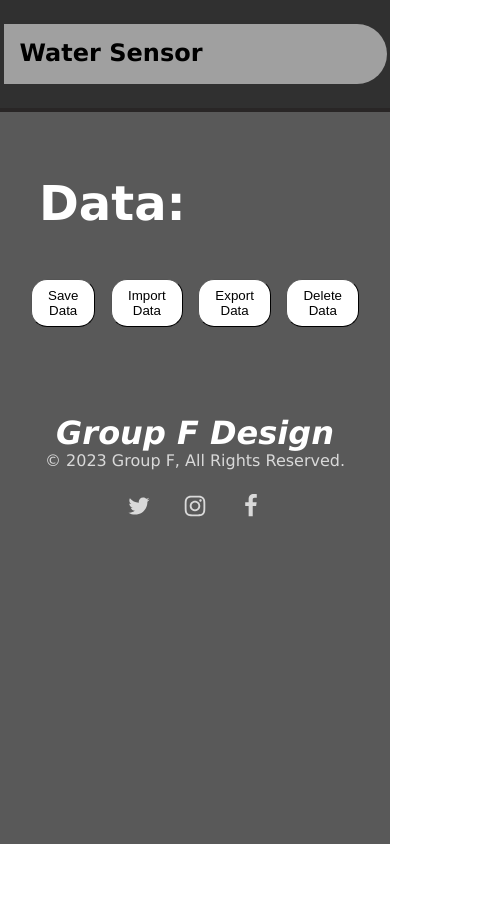
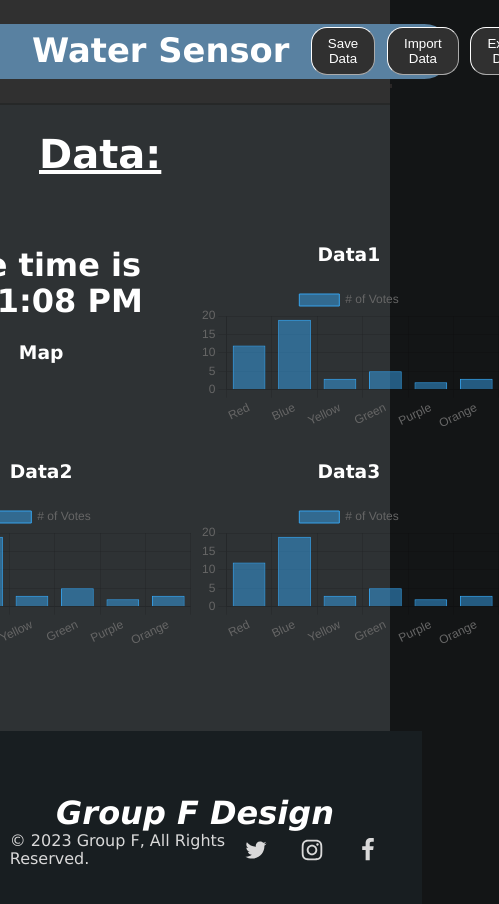
Before and after one commit to Neposis/WaterSensorData, a SvelteKit app: page / in a window 390 px wide. Shown: the top 904 px of the page, 499 px wide, since content can reach past the window. Before the commit the page ends 844 px from the top, so only its background shows below. Built offline with nearby package versions, Linux system fonts and the light colour scheme.

Commit message:
Actually begun implementation work

```diff
--- a/package.json
+++ b/package.json
@@ -20,6 +20,7 @@
 	},
 	"type": "module",
 	"dependencies": {
+		"chart.js": "^4.4.0",
 		"ws": "^8.14.2"
 	}
 }
--- a/src/app.html
+++ b/src/app.html
@@ -16,13 +16,14 @@
 			body {
 				font-weight: 400;
 				font-style:normal;
+				max-width: 1920px;
 				text-decoration: none;
 				text-transform: none;
 				letter-spacing: normal;
 				line-height: 1.15;
-			color: var(--dl-color-gray-black);
-			background-color: var(--dl-color-gray-white);
-
+				color: #ffffff;
+				background-color: #131516;
+				overflow-x: hidden;
 			}
 		</style>
 	</head>
@@ -34,19 +35,17 @@
 </html>
 
 <style>
-
 	:root {
 		--dl-color-gray-500: #595959;
 		--dl-color-gray-700: #999999;
-		--dl-color-gray-800: #595959;
+		--dl-color-gray-800: #2e3234;
 		--dl-color-gray-900: #D9D9D9;
 		--dl-size-size-large: 144px;
 		--dl-size-size-small: 48px;
 		--dl-color-danger-300: #A22020;
 		--dl-color-danger-500: #BF2626;
 		--dl-color-danger-700: #E14747;
-		--dl-color-gray-black: #000000;
-		--dl-color-gray-white: #FFFFFF;
+		--dl-color-gray-black: rgb(1, 1, 1);
 		--dl-size-size-medium: 96px;
 		--dl-size-size-xlarge: 192px;
 		--dl-size-size-xsmall: 16px;
@@ -78,22 +77,10 @@
 		--dl-space-space-oneandhalfunits: 24px;
 	}
 	.home-container {
-		width: 100%;
-		height: 100%;
+		width: 100vw;
 		display: flex;
-		overflow: hidden;
-		min-height: 100vh;
 		align-items: center;
 		flex-direction: column;
 		background-color: var(--dl-color-gray-800);
 	}
-	.button {
-		color: var(--dl-color-gray-black);
-		display: inline-block;
-		padding: 0.5rem 1rem;
-		border-color: var(--dl-color-gray-black);
-		border-width: 1px;
-		border-radius: 4px;
-		background-color: var(--dl-color-gray-white);
-	}
 </style>
--- a/src/routes/+page.svelte
+++ b/src/routes/+page.svelte
@@ -1,39 +1,62 @@
 <script>
+    import {time} from "../store.js";
+
+    import Graph from "./Graph.svelte";
+
+    const formatter = new Intl.DateTimeFormat('en', {
+        hour12: true,
+        hour: 'numeric',
+        minute: '2-digit',
+        second: '2-digit'
+    });
 
     let clickHandle = () => {
 
-        alert("Button!")
+        alert("Button!");
     }
+
 </script>
 
 
 <div class="home-header">
-    <header class="home-navbar-interactive">
+    <header class="home-navbar">
         <span class="home-logo">Water Sensor</span>
-        <div class="home-desktop-menu">
-            <div class="home-buttons"></div>
-        </div>
-        <div class="home-burger-menu"></div>
-        <div class="home-mobile-menu"></div>
+            <div class="home-buttons">
+                <nav class="home-interaction">
+                    <button type="button" class="home-button button" on:click={clickHandle}>Save Data</button>
+                    <button type="button" class="home-button1 button">Import Data</button>
+                    <button type="button" class="home-button2 button">Export Data</button>
+                    <button type="button" class="home-button3 button">Delete Data</button>
+                </nav>
+            </div>
+
     </header>
 </div>
 
 <div class="home-footer"></div>
 <div class="home-features">
     <h1 class="home-text">Data:</h1>
-    <nav class="home-interaction">
-        <button type="button" class="home-button button" on:click={clickHandle}>Save Data</button>
-        <button type="button" class="home-button1 button">Import Data</button>
-        <button type="button" class="home-button2 button">Export Data</button>
-        <button type="button" class="home-button3 button">Delete Data</button>
-    </nav>
+
     <div class="home-container1">
-        <div class=""/>
-        <div/>
-        <div/>
-        <div/>
+        <div class="grid-databox">
+            <h1>The time is {formatter.format($time)}</h1>
+            <h3>Map</h3>
+        </div>
+        <div class="grid-databox">
+            <h3>Data1</h3>
+            <Graph id={"0"}/>
+        </div>
+        <div class="grid-databox">
+            <h3>Data2</h3>
+            <Graph id={"1"}/>
+        </div>
+        <div class="grid-databox">
+            <h3>Data3</h3>
+            <Graph id={"2"}/>
+        </div>
     </div>
 </div>
+
 <footer class="home-footer1">
     <div class="home-container2">
         <span class="home-logo1">Group F Design</span>
@@ -63,61 +86,43 @@
 
 <style>
     .home-header {
-        width: 100%;
+        width: 100vw;
         display: flex;
+        position: fixed;
         align-items: center;
         padding-top: var(--dl-space-space-oneandhalfunits);
         flex-direction: column;
         padding-bottom: var(--dl-space-space-oneandhalfunits);
         background-color: #303030;
+        z-index: 100;
+        border-bottom: #262828 2px solid;
     }
-    .home-navbar-interactive {
-        width: 94%;
+    .home-navbar {
+        width: 95.5vw;
         display: flex;
         position: sticky;
-        min-height: 2vh;
+        min-height: 3vh;
         align-items: center;
-        padding-left: var(--dl-space-space-threeunits);
+        align-self: start;
+        background-color: rgb(89 129 161);
         border-radius: 0 50px 50px 0;
-        padding-right: var(--dl-space-space-threeunits);
+        padding: 0.5rem var(--dl-space-space-threeunits) 0.5rem var(--dl-space-space-twounits);
         justify-content: space-between;
-        background-color: #A0A0A0;
     }
     .home-logo {
-        font-size: 5vh;
+        font-size: 4vh;
         font-family: Verdana,serif;
         font-weight: bold;
         text-transform: capitalize;
     }
-    .home-desktop-menu {
-        flex: 1;
+    .home-buttons {
+        position: absolute;
         display: flex;
-        width: auto;
-        justify-content: space-between;
-    }
-    .home-buttons {
-        border: 2px dashed rgba(120, 120, 120, 0.4);
-        display: flex;
+        width: 60vw;
+        padding-left: 20rem;
         align-items: center;
         flex-direction: row;
         justify-content: space-between;
-    }
-    .home-burger-menu {
-        display: none;
-    }
-    .home-mobile-menu {
-        top: 0;
-        left: 0;
-        width: 100%;
-        height: 100vh;
-        display: none;
-        padding: 32px;
-        z-index: 100;
-        position: absolute;
-        border-radius: 50px;
-        flex-direction: column;
-        justify-content: space-between;
-        background-color: var(--dl-color-gray-white);
     }
     .home-footer {
         flex: 0 0 auto;
@@ -128,17 +133,20 @@
         align-items: center;
         justify-content: center;
         background-color: var(--dl-color-gray-black);
+        margin-top: 10vh;
     }
     .home-features {
         width: 80%;
         display: flex;
-        padding: var(--dl-space-space-threeunits);
+        padding: var(--dl-space-space-unit) var(--dl-space-space-threeunits);
+        margin-bottom: var(--dl-space-space-fourunits);
         position: relative;
         flex-direction: column;
     }
     .home-text {
         color: #ffffff;
-        font-size: 3rem;
+        font-size: 2.5rem;
+        text-decoration: underline;
         margin-bottom: var(--dl-space-space-threeunits);
     }
     .home-interaction {
@@ -147,9 +155,19 @@
         column-gap: 5%;
         min-height: 5vh;
         align-items: center;
-        margin-bottom: 2vh;
         justify-content: center;
         grid-auto-columns: 25% 25% 25% 25%;
+    }
+    .button {
+        display: inline-block;
+        padding: 0.5rem 1rem;
+        border-width: 1px;
+        border-radius: 4px;
+        min-height: fit-content;
+        min-height: 4vh;
+        background-color: #303030;
+        color: #ffffff;
+        border-color: #ffffff;
     }
     .home-button {
         border-radius: 1rem;
@@ -169,30 +187,29 @@
         position: relative;
         align-self: center;
         justify-content: center;
+        align-content: center;
         grid-template-columns: 1fr 1fr;
     }
+    .grid-databox {
+        text-align: center;
+    }
     .home-footer1 {
-        width: 100%;
+        width: 100vw;
         display: flex;
-        max-width: var(--dl-size-size-maxwidth);
         align-items: center;
-        padding-top: var(--dl-space-space-fourunits);
-        padding-left: var(--dl-space-space-threeunits);
-        padding-right: var(--dl-space-space-threeunits);
         flex-direction: column;
-        padding-bottom: var(--dl-space-space-fourunits);
+        padding: var(--dl-space-space-fourunits) var(--dl-space-space-twounits);
         justify-content: space-between;
+        background-color: #181e21;
     }
     .home-container2 {
         gap: var(--dl-space-space-oneandhalfunits);
         display: flex;
-        max-width: var(--dl-size-size-maxwidth);
         align-items: center;
         flex-direction: column;
         justify-content: flex-start;
     }
     .home-logo1 {
-        color: var(--dl-color-gray-white);
         font-size: 2em;
         font-style: italic;
         font-family: Verdana, serif;
@@ -200,7 +217,7 @@
     }
     .home-container3 {
         flex: 0 0 auto;
-        width: 100%;
+        width: 95%;
         display: flex;
         align-items: center;
         flex-direction: row;
@@ -232,81 +249,5 @@
         width: 24px;
         height: 24px;
     }
-    @media(max-width: 767px) {
-        .home-navbar-interactive {
-            padding-left: var(--dl-space-space-twounits);
-            padding-right: var(--dl-space-space-twounits);
-        }
-        .home-desktop-menu {
-            display: none;
-        }
-        .home-burger-menu {
-            display: flex;
-            align-items: center;
-            justify-content: center;
-        }
-        .home-mobile-menu {
-            padding-top: var(--dl-space-space-oneandhalfunits);
-            padding-left: var(--dl-space-space-twounits);
-            padding-right: var(--dl-space-space-twounits);
-            padding-bottom: var(--dl-space-space-oneandhalfunits);
-        }
-        .home-features {
-            padding-left: var(--dl-space-space-twounits);
-            padding-right: var(--dl-space-space-twounits);
-        }
-        .home-container1 {
-            grid-template-columns: 1fr;
-        }
-        .home-footer1 {
-            padding-left: var(--dl-space-space-twounits);
-            padding-right: var(--dl-space-space-twounits);
-        }
-        .home-container3 {
-            align-items: center;
-            flex-direction: column;
-            justify-content: space-between;
-        }
-        .home-text1 {
-            margin-bottom: var(--dl-space-space-oneandhalfunits);
-        }
-    }
-    @media(max-width: 479px) {
-        .home-navbar-interactive {
-            width: 90%;
-            padding: var(--dl-space-space-unit);
-        }
-
-        .home-logo {
-            font-size: 1.5em;
-        }
-
-        .home-mobile-menu {
-            padding: 16px;
-        }
-
-        .home-features {
-            padding-top: var(--dl-space-space-twounits);
-            padding-left: var(--dl-space-space-unit);
-            padding-right: var(--dl-space-space-unit);
-            padding-bottom: var(--dl-space-space-twounits);
-        }
-
-        .home-footer1 {
-            padding: var(--dl-space-space-unit);
-        }
-
-        .home-container3 {
-            align-items: center;
-            flex-direction: column;
-            justify-content: space-between;
-        }
-
-        .home-text1 {
-            text-align: center;
-            margin-bottom: var(--dl-space-space-oneandhalfunits);
-        }
-    }
-
 
 </style>
--- /dev/null
+++ b/src/routes/Graph.svelte
@@ -0,0 +1,36 @@
+<script>
+    import {onMount} from "svelte";
+    import {Chart} from "chart.js/auto";
+
+    export let id;
+
+    const config = {
+        type: 'bar',
+        data: {
+            labels: ['Red', 'Blue', 'Yellow', 'Green', 'Purple', 'Orange'],
+            datasets: [{
+                label: '# of Votes',
+                data: [12, 19, 3, 5, 2, 3],
+                borderWidth: 1
+            }]
+        },
+        options: {
+            scales: {
+                y: {
+                    beginAtZero: true
+                }
+            }
+        }
+    };
+
+
+
+    let createChart = () => {
+        let ctx = document.getElementById(`myChart${id}`);
+        let myChart = new Chart(ctx, config);
+    }
+
+    onMount(createChart)
+</script>
+
+<canvas id={`myChart${id}`}></canvas>
--- /dev/null
+++ b/src/routes/Map.svelte
@@ -0,0 +1,5 @@
+
+<div id="map"></div>
+<script>
+
+</script>
--- /dev/null
+++ b/src/store.js
@@ -0,0 +1,11 @@
+import { readable } from 'svelte/store';
+
+export const time = readable(new Date(), function start(set) {
+    const interval = setInterval(() => {
+        set(new Date());
+    }, 1000);
+
+    return function stop() {
+        clearInterval(interval);
+    };
+});
```
Lines whose indentation alone changed are shown as unchanged.
